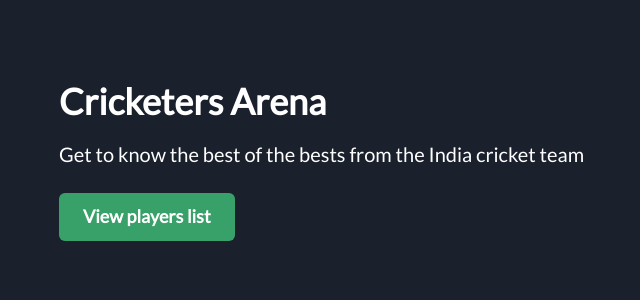
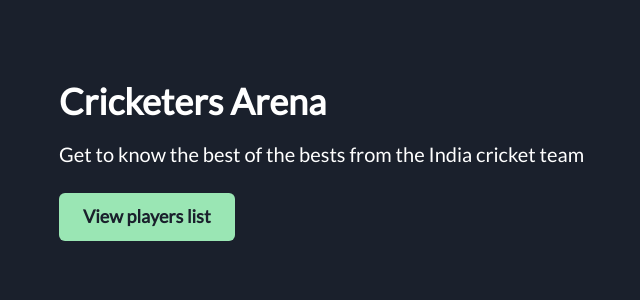
Before and after one commit to iamyusufali/cricketers-app, a React (Vite) app: page / in a window 1280 px wide. Shown: the top 300 px of the page, without its empty margins (301-941 px from the left). Built offline with nearby package versions, Linux system fonts and the light colour scheme.

Commit message:
configure theme for dark mode

```diff
--- a/src/App.tsx
+++ b/src/App.tsx
@@ -4,7 +4,7 @@ import { Box } from '@chakra-ui/react';
 
 const App = () => {
 	return (
-		<Box h='100vh' bg='gray.800'>
+		<Box h='full'>
 			<RouterProvider router={router} />
 		</Box>
 	);
--- a/src/theme.ts
+++ b/src/theme.ts
@@ -1,7 +1,21 @@
 import '@fontsource/lato';
-import { extendTheme } from '@chakra-ui/react';
+import { ThemeConfig, extendTheme } from '@chakra-ui/react';
+
+const config: ThemeConfig = {
+	initialColorMode: 'dark',
+	useSystemColorMode: false,
+};
 
 const theme = extendTheme({
+	config,
+	styles: {
+		global: {
+			body: {
+				margin: 0,
+				minHeight: '100vh',
+			},
+		},
+	},
 	fonts: {
 		heading: `'Lato', sans-serif`,
 		body: `'Lato', sans-serif`,
```
